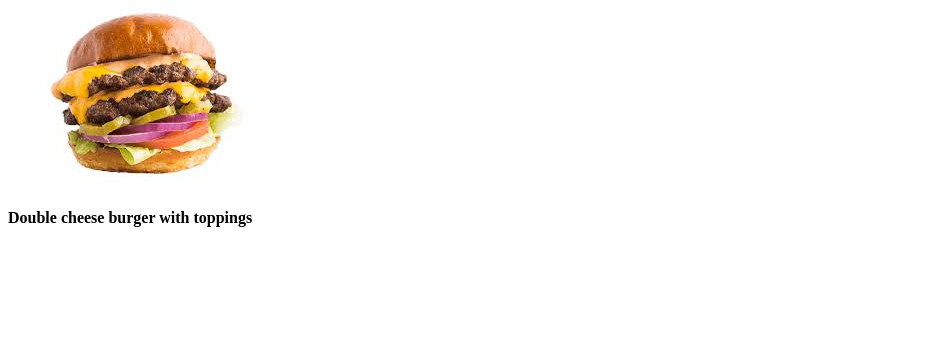
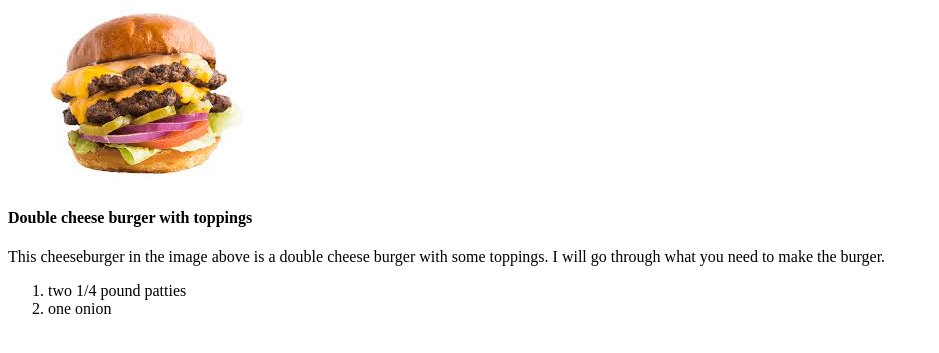
Before and after one commit to awsome72937/odin-recipes, a plain HTML site: page recipes/burger.html in a window 1280 px wide. Shown: the part 79-432 px from the top of the page, without its empty margins (0-939 px from the left). Drawn offline with Linux system fonts and the light colour scheme; files whose address does not match are found by name.

Commit message:
recipes/burger.html

```diff
--- a/recipes/burger.html
+++ b/recipes/burger.html
@@ -10,5 +10,14 @@
     <h1>Burger</h1>
     <img src="/home/dayne718/odin-recipes/img/burger.jpg" alt="a burger with two patties and cheses,lettuce, and tomatos">
     <h4>Double cheese burger with toppings</h4>
+    <p>This cheeseburger in the image above is a double cheese burger with some toppings.
+        I will go through what you need to make the burger.
+    <ol>
+        <li>two 1/4 pound patties</li>
+        <li>one onion</li>
+    </ol>
+    </p>
 
 </body>
+
+</html>
```
